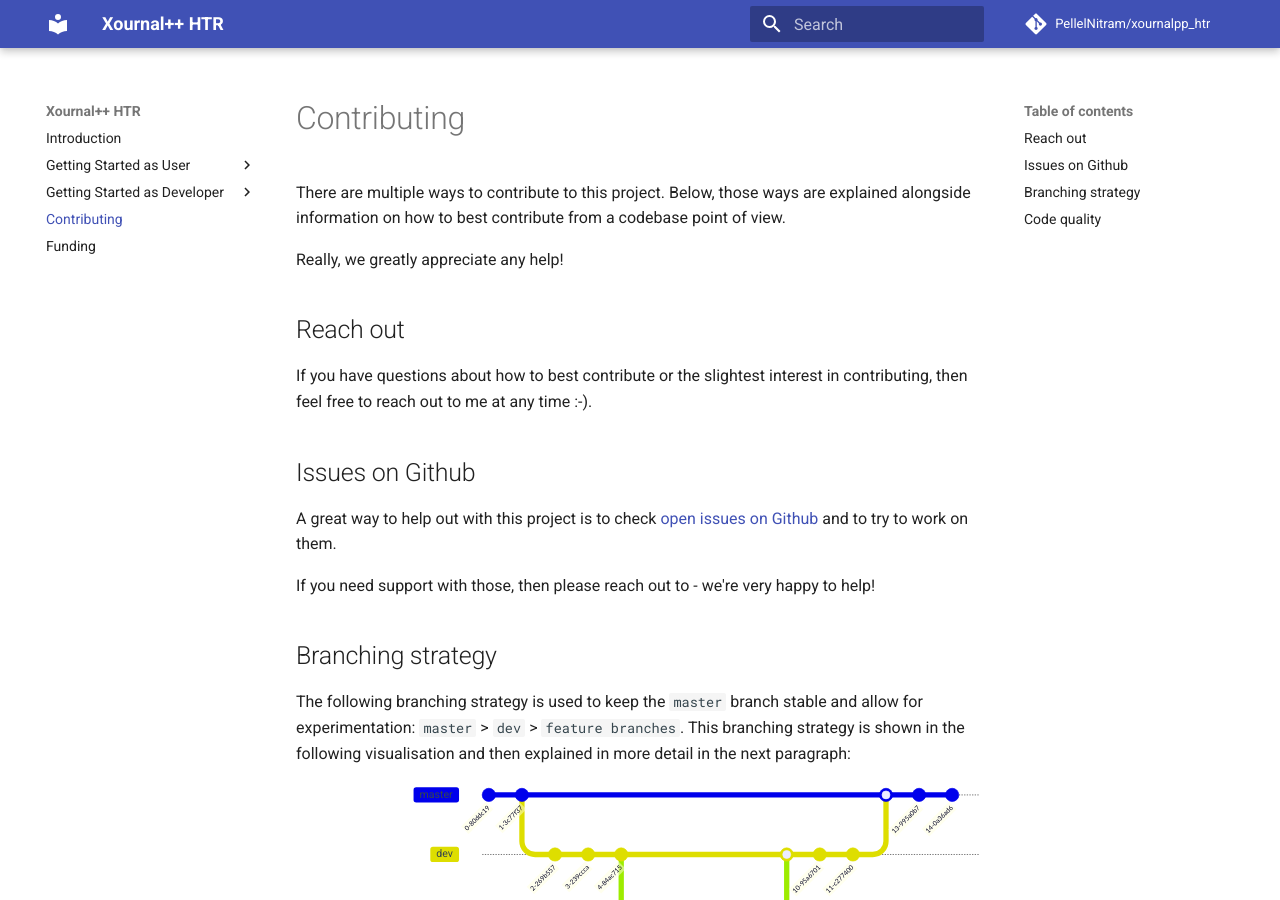
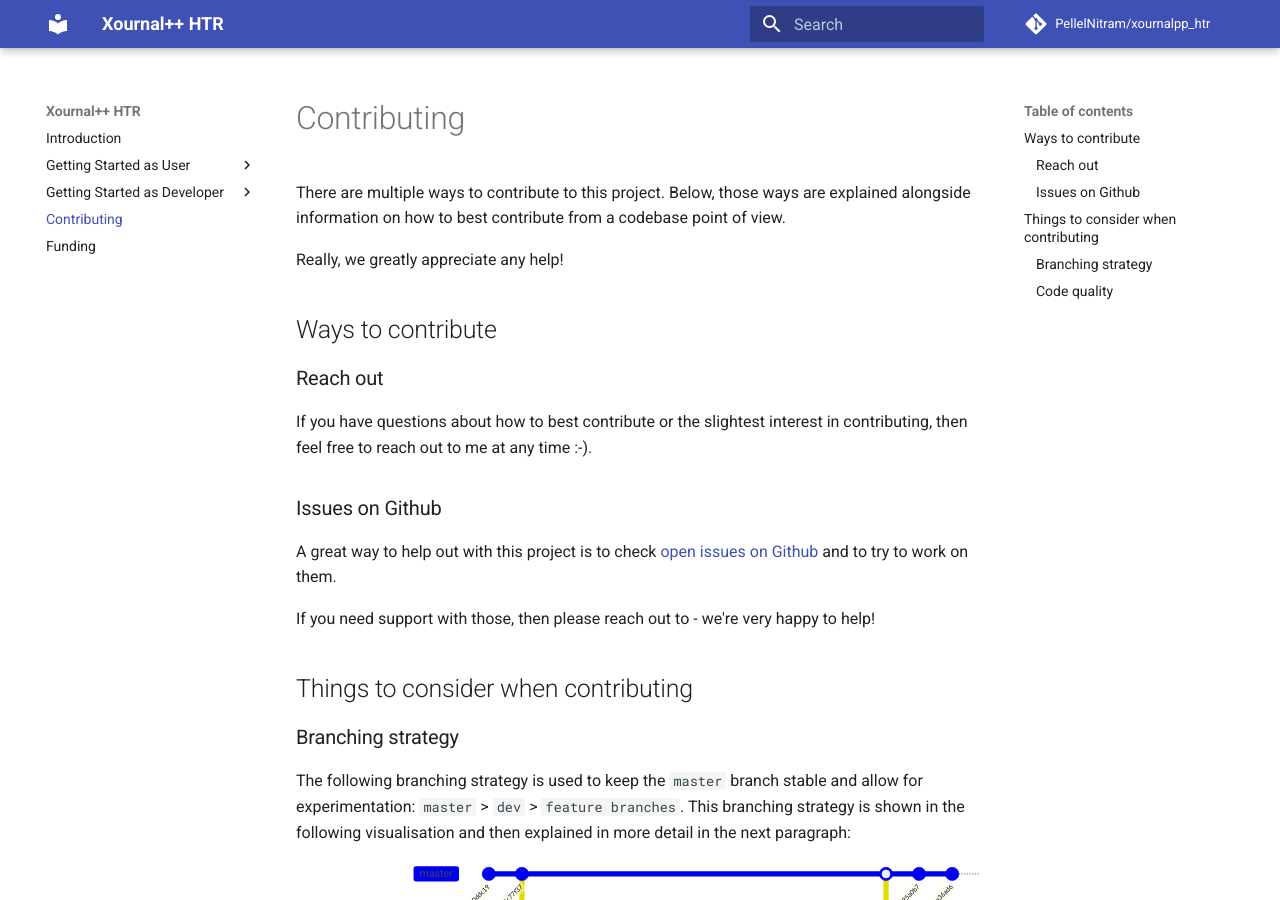
Before and after one commit to PellelNitram/xournalpp_htr, an MkDocs documentation site: the page built from docs/contributing.md, in a window 1280 px wide and 900 px high. Built offline with MkDocs 1.6.1 and Material for MkDocs 9.7.7, drawn with Linux system fonts in a browser that asks for light colours; comment, search, counter and statistics services are not loaded.

Commit message:
Work on contributing chapter of documentation.

```diff
--- a/docs/contributing.md
+++ b/docs/contributing.md
@@ -4,19 +4,23 @@
 
 Really, we greatly appreciate any help!
 
-## Reach out
+## Ways to contribute
+
+### Reach out
 
 If you have questions about how to best contribute or the slightest
 interest in contributing, then feel free to reach out to me at any time :-).
 
-## Issues on Github
+### Issues on Github
 
 A great way to help out with this project is to check [open issues on Github](https://github.com/PellelNitram/xournalpp_htr/issues)
 and to try to work on them.
 
 If you need support with those, then please reach out to - we're very happy to help!
 
-## Branching strategy
+## Things to consider when contributing
+
+### Branching strategy
 
 The following branching strategy is used to keep the `master` branch stable and
 allow for experimentation: `master` > `dev` > `feature branches`. This branching
@@ -61,7 +65,7 @@
 
 Note: The Github Actions CI/CD pipeline runs on the branches `master` and `dev`.
 
-## Code quality
+### Code quality
 
 We try to keep up code quality as high as practically possible. For that reason, the following steps are implemented:
 
```
